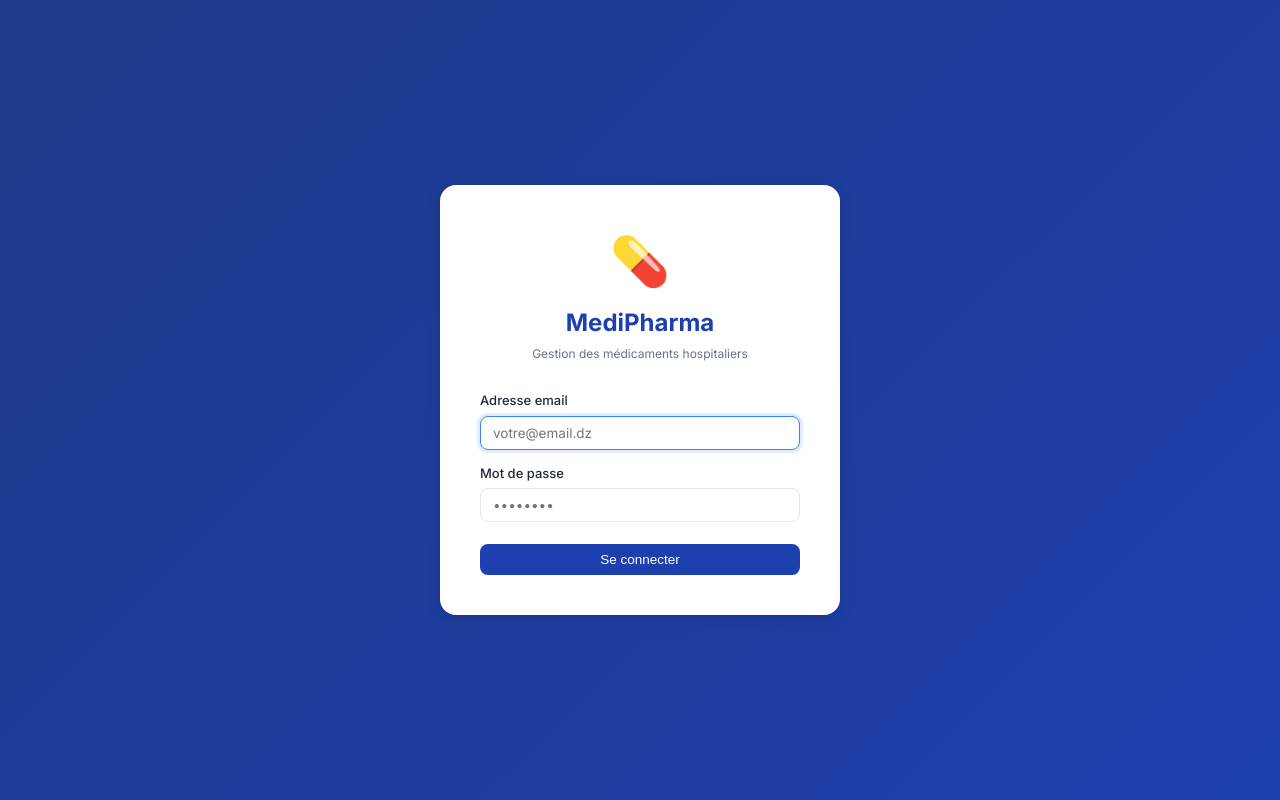
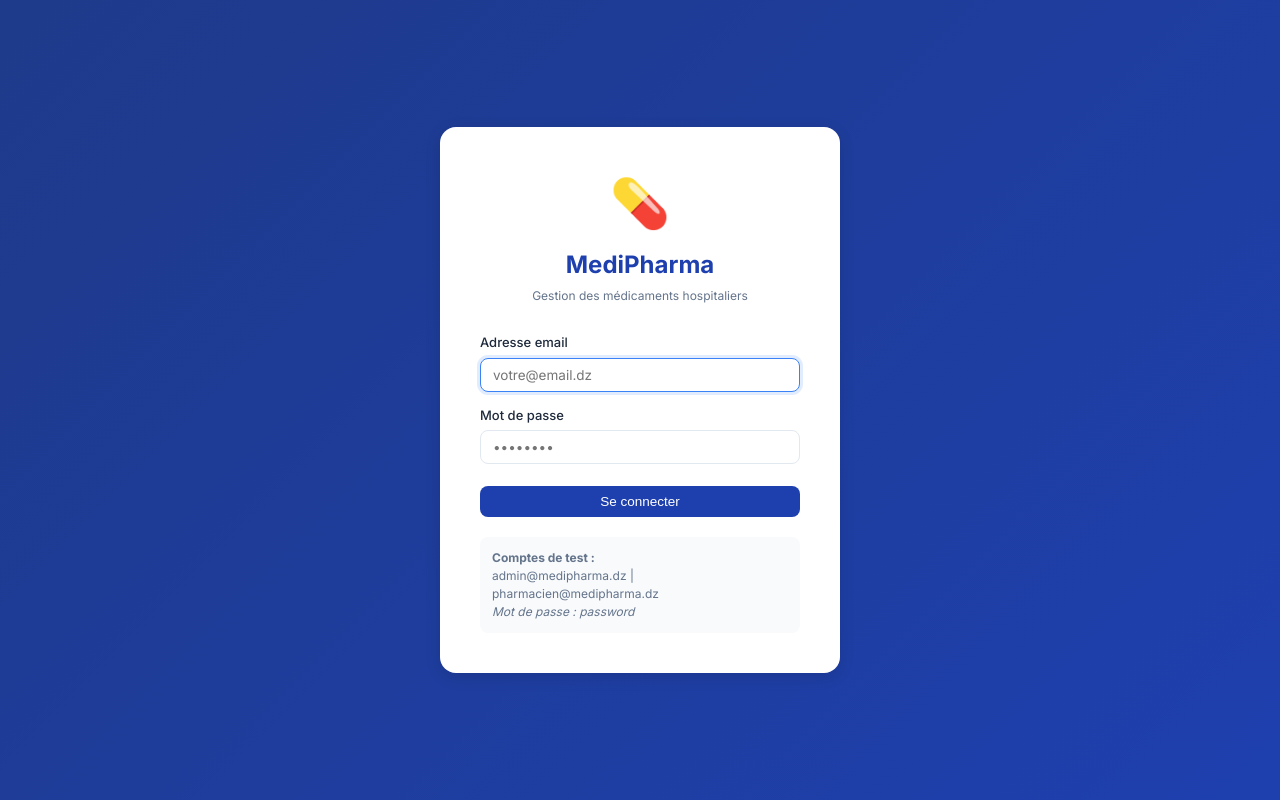
Before and after one commit to sofianehm06/medipharma, a React (Create React App) app in the folder frontend/: page /login in a window 1280 px wide. Built offline with nearby package versions, Linux system fonts and the light colour scheme; no server answers; the HTML template or start-up script is replaced by a standard one.

Commit message:
Revert "fix: supprime les comptes de test affiches sur la page de connexion"
This reverts commit 86f2776c77adca624a810371bddf52be4634b902.

```diff
--- a/frontend/src/pages/LoginPage.jsx
+++ b/frontend/src/pages/LoginPage.jsx
@@ -68,6 +68,11 @@ export default function LoginPage() {
           </button>
         </form>
 
+        <div style={{ marginTop: 20, padding: 12, background: '#f8fafc', borderRadius: 8, fontSize: 12, color: '#64748b' }}>
+          <strong>Comptes de test :</strong><br />
+          admin@medipharma.dz | pharmacien@medipharma.dz<br />
+          <em>Mot de passe : password</em>
+        </div>
       </div>
     </div>
   );
```
